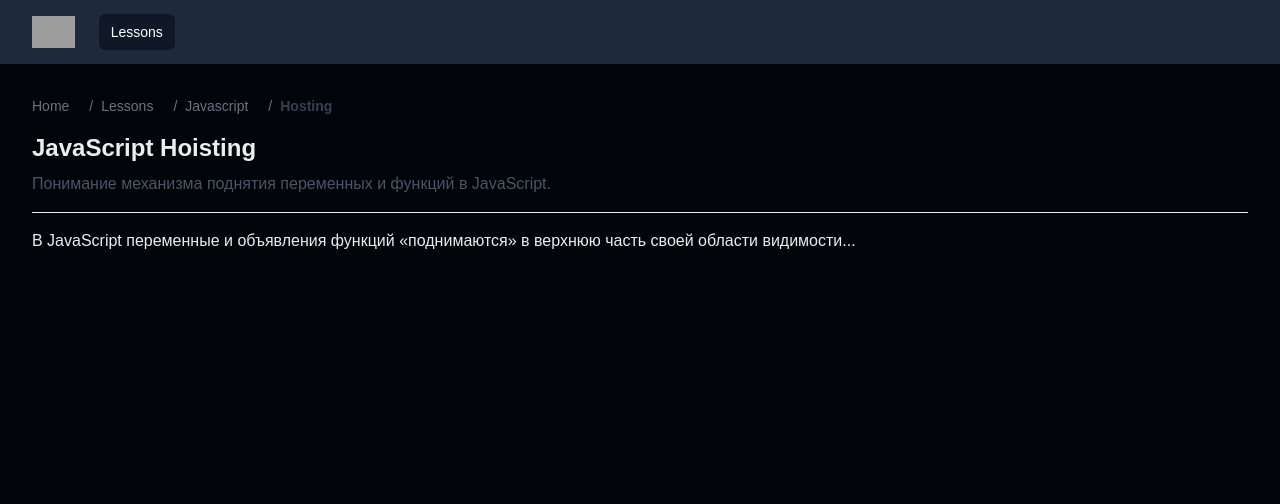
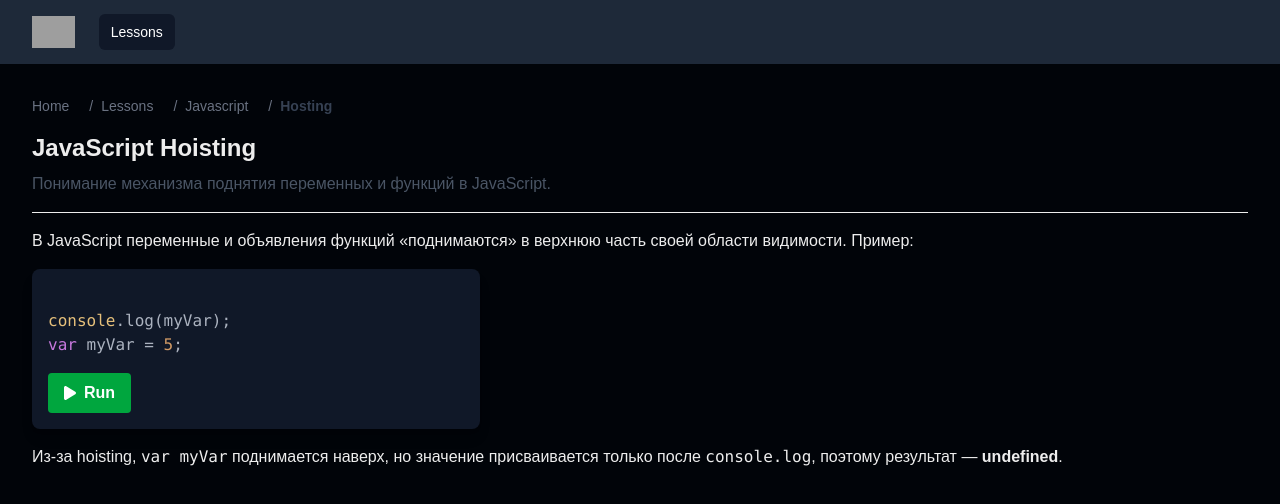
Before and after one commit to HenrikHovhannisyan/coding, a Next.js app: page /lessons/javascript/hosting in a window 1280 px wide. Shown: the top 504 px of the page. Built offline with nearby package versions, Linux system fonts and the light colour scheme; grey boxes are pictures that could not be loaded.

Commit message:
Added CodeExample

```diff
--- a/app/lessons/javascript/hosting/page.jsx
+++ b/app/lessons/javascript/hosting/page.jsx
@@ -1,15 +1,31 @@
+"use client";
+
 import React from "react";
 import LessonLayout from "@/components/LessonLayout";
+import CodeExample from "@/components/CodeExample";
 
 const page = () => {
+  const code = `
+console.log(myVar);
+var myVar = 5;`;
+  const output = `undefined`;
+
   return (
     <LessonLayout
       title="JavaScript Hoisting"
       description="Понимание механизма поднятия переменных и функций в JavaScript."
     >
+      <p className="mb-4">
+        В JavaScript переменные и объявления функций «поднимаются» в верхнюю
+        часть своей области видимости. Пример:
+      </p>
+
+      <CodeExample code={code} output={output} />
+
       <p>
-        В JavaScript переменные и объявления функций «поднимаются» в верхнюю
-        часть своей области видимости...
+        Из-за hoisting, <code>var myVar</code> поднимается наверх, но значение
+        присваивается только после <code>console.log</code>, поэтому результат —{" "}
+        <strong>undefined</strong>.
       </p>
     </LessonLayout>
   );
--- /dev/null
+++ b/components/CodeExample.jsx
@@ -0,0 +1,42 @@
+"use client";
+
+import React, { useState } from "react";
+import { FontAwesomeIcon } from "@fortawesome/react-fontawesome";
+import { faPlay } from "@fortawesome/free-solid-svg-icons";
+import { Light as SyntaxHighlighter } from "react-syntax-highlighter";
+import js from "react-syntax-highlighter/dist/esm/languages/hljs/javascript";
+import { atomOneDark } from "react-syntax-highlighter/dist/esm/styles/hljs";
+
+SyntaxHighlighter.registerLanguage("javascript", js);
+
+const CodeExample = ({ code, output }) => {
+  const [showResult, setShowResult] = useState(false);
+
+  return (
+    <div className="bg-gray-900 text-white p-4 rounded-lg mb-4 shadow-lg max-w-md">
+      <SyntaxHighlighter
+        language="javascript"
+        style={atomOneDark}
+        customStyle={{ background: "transparent", padding: 0 }}
+      >
+        {code}
+      </SyntaxHighlighter>
+
+      <button
+        onClick={() => setShowResult(!showResult)}
+        className="mt-4 flex items-center bg-green-600 hover:bg-green-700 text-white font-semibold py-2 px-4 rounded"
+      >
+        <FontAwesomeIcon icon={faPlay} className="mr-2" />
+        Run
+      </button>
+
+      {showResult && (
+        <div className="mt-4 p-3 bg-black text-green-400 rounded text-sm whitespace-pre-wrap">
+          {output}
+        </div>
+      )}
+    </div>
+  );
+};
+
+export default CodeExample;
--- a/package.json
+++ b/package.json
@@ -18,7 +18,8 @@
     "font-awesome": "^4.7.0",
     "next": "15.3.3",
     "react": "^19.0.0",
-    "react-dom": "^19.0.0"
+    "react-dom": "^19.0.0",
+    "react-syntax-highlighter": "^15.6.1"
   },
   "devDependencies": {
     "@eslint/eslintrc": "^3",
```
Also changed, not shown: 1 other file (tests, documents, lock files or other folders).
